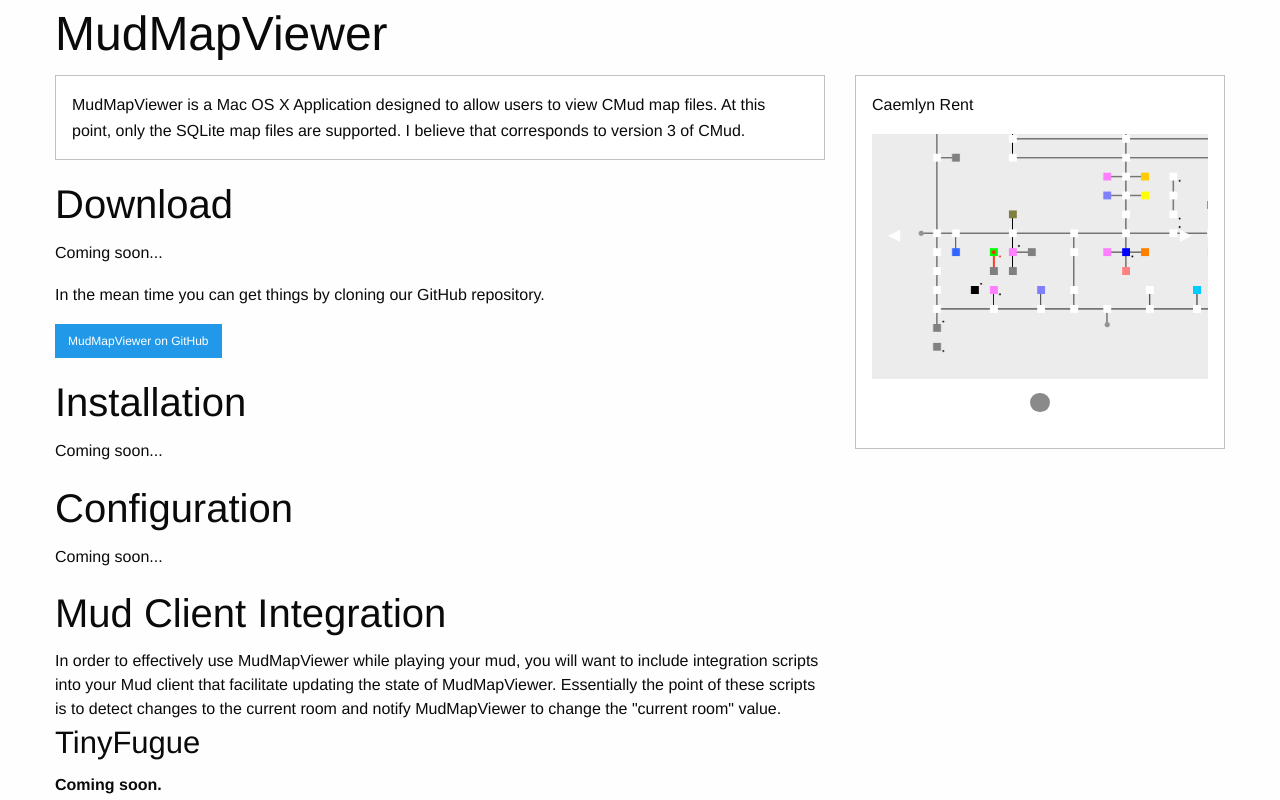
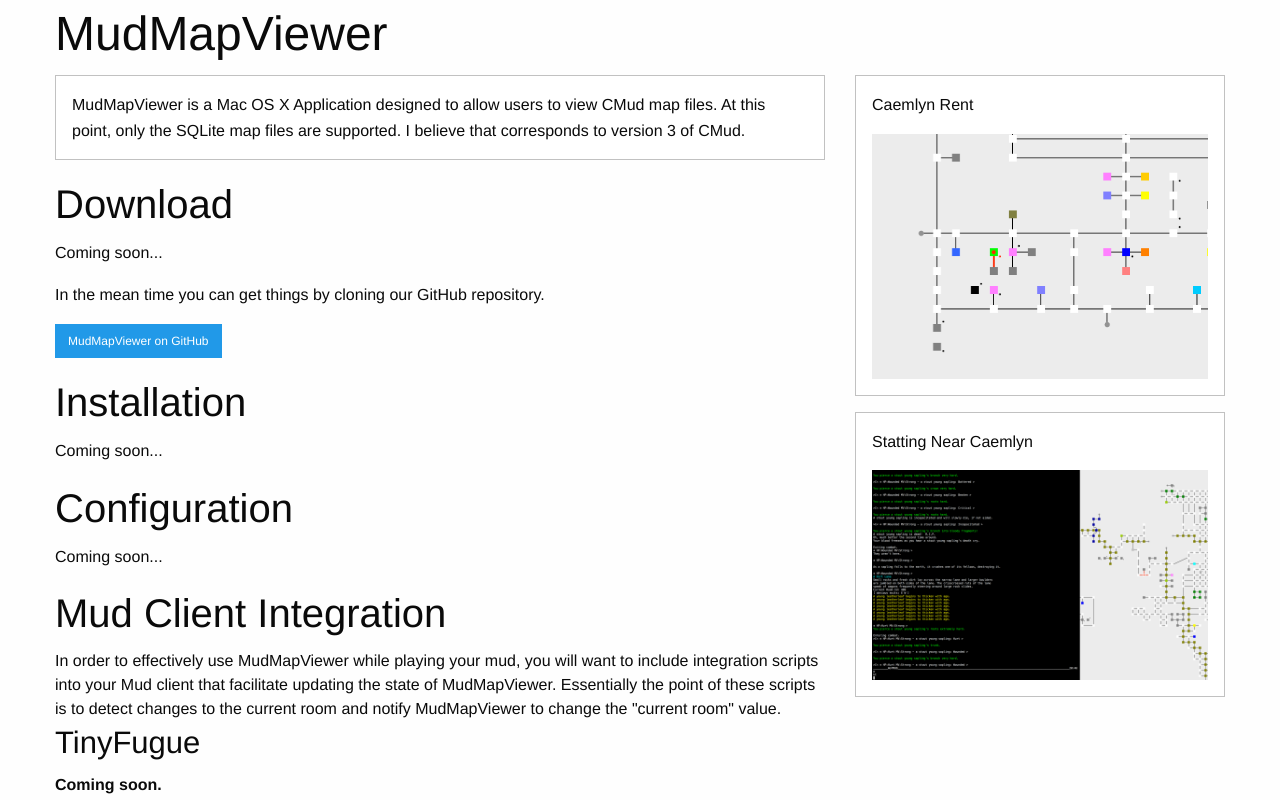
Before and after one commit to huntwj/mudmapviewer, a plain HTML site: page index.html in a window 1280 px wide. Drawn offline with Linux system fonts and the light colour scheme.

Commit message:
Add second screenshot

```diff
--- a/index.html
+++ b/index.html
@@ -48,19 +48,12 @@
         </div>
         <div class="large-4 columns">
             <div class="callout">
-            <div class="orbit" role="region" aria-label="MudMapViewer Screenshots" data-orbit="">
-                <ul class="orbit-container">
-                    <button class="orbit-previous" aria-label="previous"><span class="show-for-sr">Previous Slide</span>&#9664;</button>
-                    <button class="orbit-next" aria-label="next"><span class="show-for-sr">Next Slide</span>&#9654;</button>
-                    <li class="is-active orbit-slide">
-                        <div>
-                            <p>Caemlyn Rent</p>
-                            <img src="img/ScreenShot1-CaemlynRent.png">
-                        </div>
-                    </li>
-                </ul>
-                <nav class="orbit-bullets">
-                <button class="is-active" data-slide="0"></button>
+                <p>Caemlyn Rent</p>
+                <img src="img/ScreenShot1-CaemlynRent.png">
+            </div>
+            <div class="callout">
+                <p>Statting Near Caemlyn</p>
+                <img src="img/ScreenShot2-CaemlynStatting.png">
             </div>
         </div>
     </div>
```
Also changed, not shown: img/ScreenShot2-CaemlynStatting.png (added).
